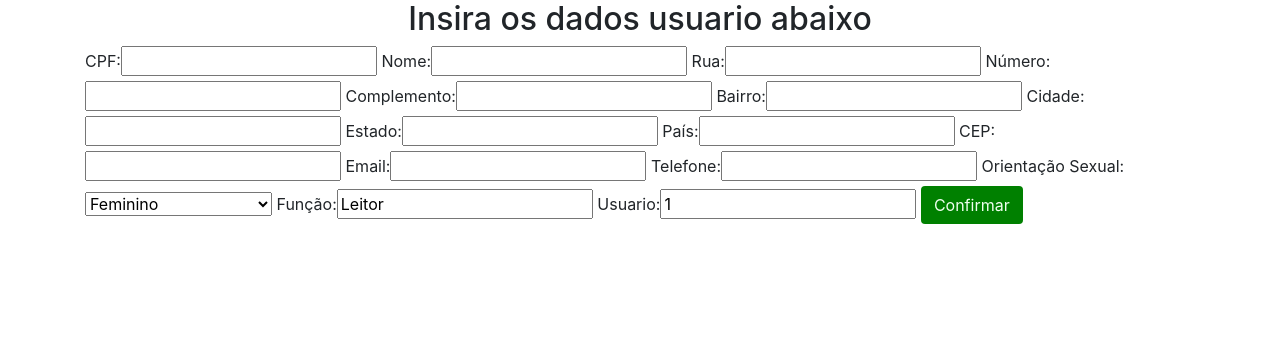
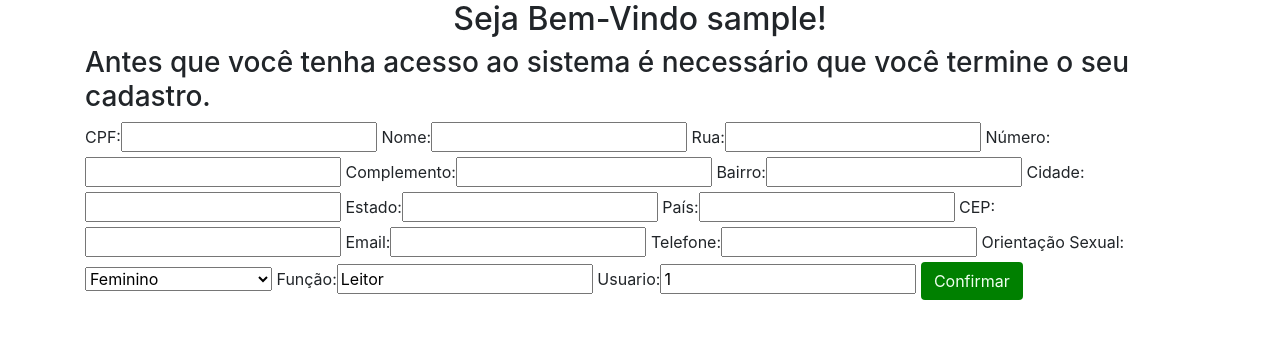
Before and after one commit to BrenoPeixotobr/readers, a Django app: page /usuario/primeiro/ in a window 1280 px wide. Shown: the part 72-411 px from the top of the page. Run offline with Django 3.2, Linux system fonts and the light colour scheme; the visitor is signed in with stand-in values (Sample User, id 1); data that the repository does not hold is empty; some libraries are stand-ins or nearby versions.

Commit message:
pagina de cadastro inicial de usuario feito

```diff
--- a/templates/usuario/primeiro.html
+++ b/templates/usuario/primeiro.html
@@ -1,7 +1,8 @@
 {% extends '../base.html' %}
 {% load bootstrap %}
 {% block content %}
-<h2>Insira os dados usuario abaixo</h2>
+<h2> Seja Bem-Vindo {{nome_usuario}}!</h2>
+<h3>Antes que você tenha acesso ao sistema é necessário que você termine o seu cadastro.</h3>
 <form method="POST" class="post-form">{% csrf_token %}
     {{ form|bootstrap}}
     <button type="submit"  style="background-color:green; color:honeydew" class="save btn btn-default">Confirmar</button>
--- a/usuario/forms.py
+++ b/usuario/forms.py
@@ -27,7 +27,7 @@
     email= forms.CharField(label='Email')
     telefone = forms.CharField(label='Telefone')
     sexo = forms.ChoiceField(choices=SEXO_CHOICES,label='Orientação Sexual')
-    tipo = forms.ChoiceField(choices=TIPO_CHOICES,label='Função')
+    tipo = forms.ChoiceField(choices=TIPO_CHOICES,label='Função',widget=forms.TextInput(attrs={'readonly':'readonly'}))
     user = forms.CharField(label='Usuario',widget=forms.TextInput(attrs={'readonly':'readonly'}))
     class Meta:
         model = Usuario
--- a/usuario/views.py
+++ b/usuario/views.py
@@ -33,8 +33,8 @@
                 return render_to_response("erro_form.html",{'form': form})
         else:
             user_id=request.user.id
-            form = PostUsuario(initial={'user': user_id})
-            return render(request, "usuario/inserir.html",{'form': form, 'user':user_id})
+            form = PostUsuario(initial={'user': user_id,'tipo':"Leitor"})
+            return render(request, "usuario/inserir.html",{'form': form})
     else:
         return HttpResponseRedirect('../../login/')
 
@@ -75,9 +75,10 @@
                 else:
                     return render_to_response("erro_form.html",{'form': form})
             else:
+                nome_usuario=request.user
                 user_id=request.user.id
                 form = PrimeiroLogin(initial={'user': user_id,'tipo':"Leitor"})
-                return render(request, "usuario/inserir.html",{'form': form, 'user':user_id,'tipo':"Leitor"})
+                return render(request, "usuario/primeiro.html",{'form': form,'nome_usuario': nome_usuario})
 
         else:
             return HttpResponseRedirect('../busca/')
```
